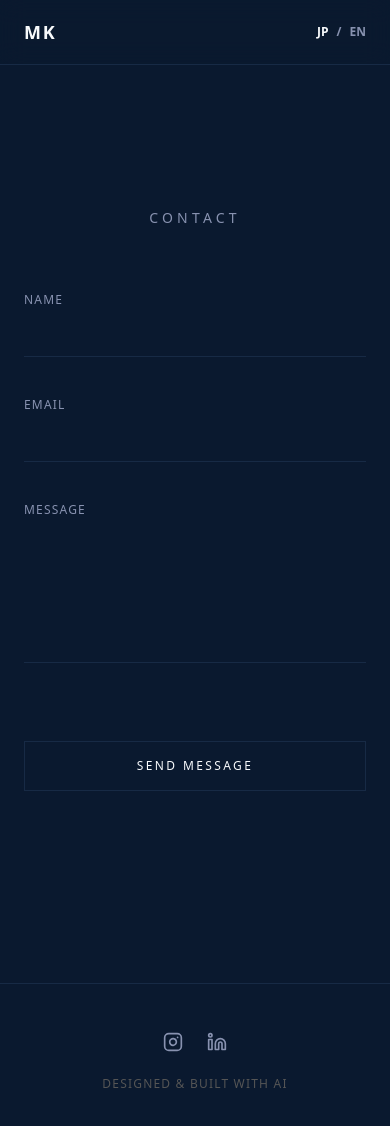
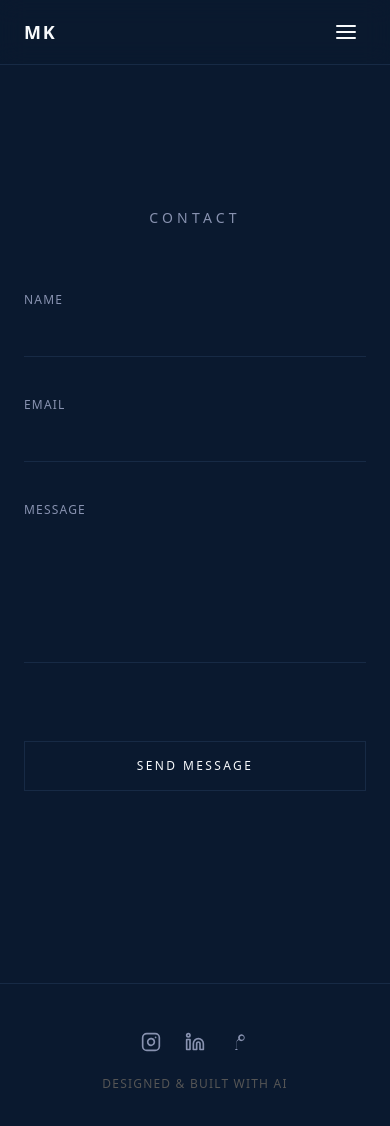
Before and after one commit to masakikono/masaki-portfolio, a Next.js app: page /contact in a window 390 px wide. Shown: the top 1126 px of the page. Built offline with nearby package versions, Linux system fonts and the light colour scheme.

Commit message:
feat: mobile nav, note icon, and move api key to env

```diff
--- a/src/components/Contact.tsx
+++ b/src/components/Contact.tsx
@@ -14,8 +14,7 @@ const Contact = () => {
     const formData = new FormData(e.currentTarget);
     const data = Object.fromEntries(formData);
 
-    // Web3Formsの設定: ここにアクセスキーを入れます
-    data.access_key = "646f0c34-5ad7-4099-9f17-90c6ee056b52";
+    data.access_key = process.env.NEXT_PUBLIC_WEB3FORMS_KEY as string;
 
     try {
       const response = await fetch("https://api.web3forms.com/submit", {
--- a/src/components/Footer.tsx
+++ b/src/components/Footer.tsx
@@ -9,6 +9,12 @@ const InstagramIcon = (props: React.SVGProps<SVGSVGElement>) => (
 
 const LinkedInIcon = (props: React.SVGProps<SVGSVGElement>) => (
   <svg viewBox="0 0 24 24" fill="none" stroke="currentColor" strokeWidth="2" strokeLinecap="round" strokeLinejoin="round" {...props}><path d="M16 8a6 6 0 0 1 6 6v7h-4v-7a2 2 0 0 0-2-2 2 2 0 0 0-2 2v7h-4v-7a6 6 0 0 1 6-6z"></path><rect x="2" y="9" width="4" height="12"></rect><circle cx="4" cy="4" r="2"></circle></svg>
+);
+
+const NoteIcon = (props: React.SVGProps<SVGSVGElement>) => (
+  <svg viewBox="0 0 24 24" fill="currentColor" {...props}>
+    <path d="M15.42 2.65a4.2 4.2 0 0 0-4.08 6.06l-.54.34c-1.32.83-2.12 2.3-2.12 3.88v6.2c0 .66.52 1.19 1.16 1.19h.3v1.38H7.55v-1.38h.3c.64 0 1.16-.53 1.16-1.19v-6.2c0-.98.5-1.89 1.33-2.4l1.32-.82A4.2 4.2 0 1 0 15.42 2.65zm0 6.64a2.44 2.44 0 1 1 2.44-2.44 2.44 2.44 0 0 1-2.44 2.44z" />
+  </svg>
 );
 
 const Footer = () => {
@@ -25,6 +31,10 @@ const Footer = () => {
             <LinkedInIcon className="w-5 h-5" />
             <span className="sr-only">LinkedIn</span>
           </a>
+          <a href="https://note.com/masaki_19931015" target="_blank" rel="noopener noreferrer" className="hover:text-foreground transition-colors">
+            <NoteIcon className="w-5 h-5" />
+            <span className="sr-only">Note</span>
+          </a>
         </div>
 
         <p className="text-xs tracking-widest text-[#555555] uppercase font-light">
--- a/src/components/Header.tsx
+++ b/src/components/Header.tsx
@@ -1,11 +1,12 @@
 "use client";
 
-import React from 'react';
+import React, { useState } from 'react';
 import Link from 'next/link';
 import { useLanguage } from "@/context/LanguageContext";
 
 const Header = () => {
   const { lang, setLang, t } = useLanguage();
+  const [isMobileMenuOpen, setIsMobileMenuOpen] = useState(false);
 
   const navItems = [
     { label: t.nav.about, href: "/about" },
@@ -17,10 +18,11 @@ const Header = () => {
   return (
     <header className="fixed top-0 w-full z-50 bg-background/80 backdrop-blur-md border-b border-border transition-all duration-300">
       <div className="max-w-7xl mx-auto px-6 h-16 flex items-center justify-between">
-        <Link href="/" className="text-lg tracking-widest font-semibold uppercase text-foreground">
+        <Link href="/" className="text-lg tracking-widest font-semibold uppercase text-foreground z-50 relative">
           MK
         </Link>
 
+        {/* Desktop Nav */}
         <nav className="hidden md:flex items-center space-x-8 text-sm font-medium tracking-wide">
           {navItems.map((item) => (
             <Link key={item.label} href={item.href} className="text-muted hover:text-foreground transition-colors">
@@ -29,7 +31,7 @@ const Header = () => {
           ))}
         </nav>
 
-        <div className="flex items-center space-x-2 text-xs font-semibold">
+        <div className="hidden md:flex items-center space-x-2 text-xs font-semibold">
           <button
             onClick={() => setLang("ja")}
             className={`transition-colors ${lang === "ja" ? "text-foreground" : "text-muted hover:text-foreground"}`}
@@ -44,7 +46,56 @@ const Header = () => {
             EN
           </button>
         </div>
+
+        {/* Mobile Menu Toggle */}
+        <button
+          className="md:hidden text-foreground p-2 z-50 relative"
+          onClick={() => setIsMobileMenuOpen(!isMobileMenuOpen)}
+          aria-label="Toggle Menu"
+        >
+          <svg viewBox="0 0 24 24" width="24" height="24" stroke="currentColor" strokeWidth="2" fill="none" strokeLinecap="round" strokeLinejoin="round">
+            {isMobileMenuOpen ? (
+              <path d="M18 6L6 18M6 6l12 12" />
+            ) : (
+              <path d="M3 12h18M3 6h18M3 18h18" />
+            )}
+          </svg>
+        </button>
       </div>
+
+      {/* Mobile Menu Overlay */}
+      {isMobileMenuOpen && (
+        <div className="fixed inset-0 bg-background z-40 flex flex-col items-center justify-center space-y-8 h-screen w-screen px-6">
+          <nav className="flex flex-col items-center space-y-8 text-xl tracking-widest uppercase mt-12">
+            {navItems.map((item) => (
+              <Link
+                key={item.label}
+                href={item.href}
+                className="text-foreground hover:text-muted transition-colors"
+                onClick={() => setIsMobileMenuOpen(false)}
+              >
+                {item.label}
+              </Link>
+            ))}
+          </nav>
+
+          <div className="flex items-center space-x-4 text-sm font-semibold pt-12 border-t border-border w-1/2 justify-center">
+            <button
+              onClick={() => { setLang("ja"); setIsMobileMenuOpen(false); }}
+              className={`transition-colors ${lang === "ja" ? "text-foreground" : "text-muted hover:text-foreground"}`}
+            >
+              JP
+            </button>
+            <span className="text-muted">/</span>
+            <button
+              onClick={() => { setLang("en"); setIsMobileMenuOpen(false); }}
+              className={`transition-colors ${lang === "en" ? "text-foreground" : "text-muted hover:text-foreground"}`}
+            >
+              EN
+            </button>
+          </div>
+        </div>
+      )}
     </header>
   );
 };
```
